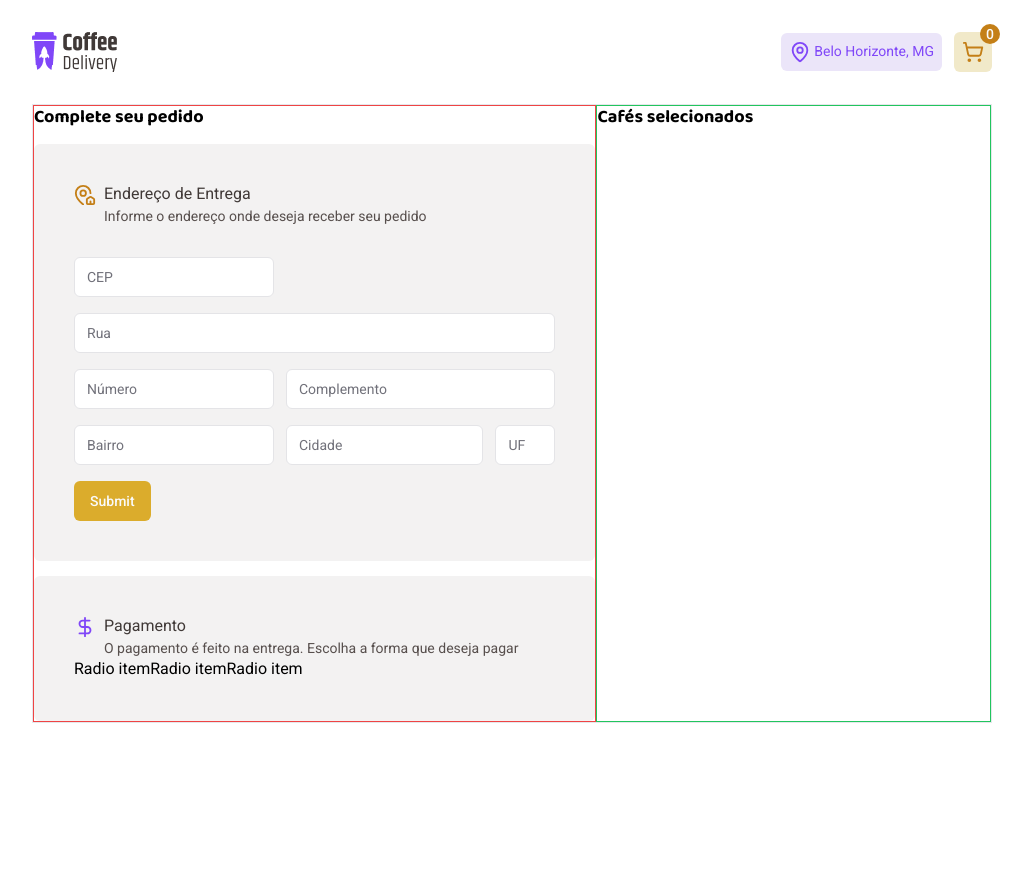
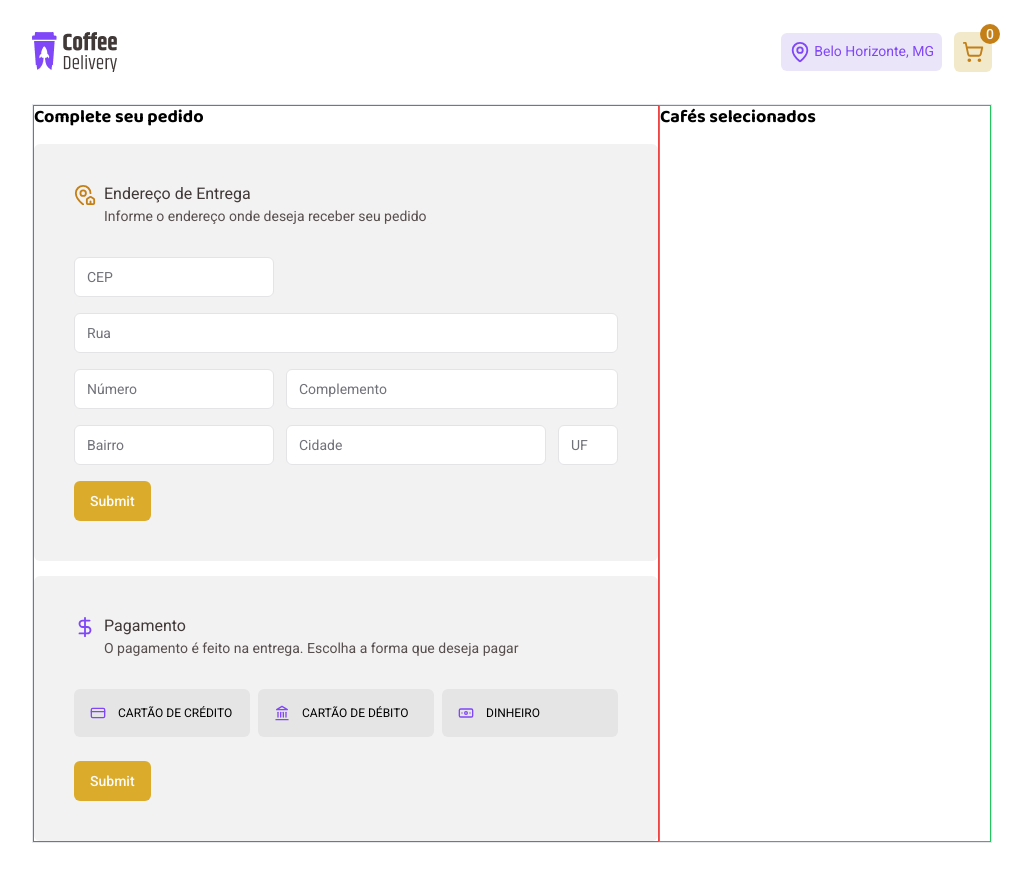
Before and after one commit to lucasnoman/02-coffee-delivery, a React (Vite) app: page /confirmation in a window 1280 px wide. Shown: the top 882 px of the page, without its empty margins (128-1159 px from the left). Before the commit the page ends 800 px from the top, so only its background shows below. Built offline with nearby package versions, Linux system fonts and the light colour scheme.

Commit message:
style: creates payment section

```diff
--- a/package.json
+++ b/package.json
@@ -13,6 +13,7 @@
   "dependencies": {
     "@hookform/resolvers": "^3.9.0",
     "@radix-ui/react-label": "^2.1.0",
+    "@radix-ui/react-radio-group": "^1.2.0",
     "@radix-ui/react-slot": "^1.1.0",
     "@tanstack/react-router": "^1.46.4",
     "class-variance-authority": "^0.7.0",
--- /dev/null
+++ b/src/components/ui/radio-group.tsx
@@ -0,0 +1,42 @@
+import * as RadioGroupPrimitive from '@radix-ui/react-radio-group'
+import { Circle } from 'lucide-react'
+import * as React from 'react'
+
+import { cn } from '@/lib/utils'
+
+const RadioGroup = React.forwardRef<
+  React.ElementRef<typeof RadioGroupPrimitive.Root>,
+  React.ComponentPropsWithoutRef<typeof RadioGroupPrimitive.Root>
+>(({ className, ...props }, ref) => {
+  return (
+    <RadioGroupPrimitive.Root
+      className={cn('grid gap-2', className)}
+      {...props}
+      ref={ref}
+    />
+  )
+})
+RadioGroup.displayName = RadioGroupPrimitive.Root.displayName
+
+const RadioGroupItem = React.forwardRef<
+  React.ElementRef<typeof RadioGroupPrimitive.Item>,
+  React.ComponentPropsWithoutRef<typeof RadioGroupPrimitive.Item>
+>(({ className, ...props }, ref) => {
+  return (
+    <RadioGroupPrimitive.Item
+      ref={ref}
+      className={cn(
+        'aspect-square h-4 w-4 rounded-full border border-zinc-900 text-zinc-900 ring-offset-white focus:outline-none focus-visible:ring-2 focus-visible:ring-zinc-950 focus-visible:ring-offset-2 disabled:cursor-not-allowed disabled:opacity-50 dark:border-zinc-800 dark:text-zinc-50 dark:ring-offset-zinc-950 dark:focus-visible:ring-zinc-300',
+        className,
+      )}
+      {...props}
+    >
+      <RadioGroupPrimitive.Indicator className="flex items-center justify-center">
+        <Circle className="size-2.5 fill-current text-current" />
+      </RadioGroupPrimitive.Indicator>
+    </RadioGroupPrimitive.Item>
+  )
+})
+RadioGroupItem.displayName = RadioGroupPrimitive.Item.displayName
+
+export { RadioGroup, RadioGroupItem }
--- /dev/null
+++ b/src/routes/confirmation/-PaymentForm.tsx
@@ -0,0 +1,84 @@
+import { zodResolver } from '@hookform/resolvers/zod'
+import { Banknote, CreditCard, Landmark } from 'lucide-react'
+import { useForm } from 'react-hook-form'
+import { z } from 'zod'
+
+import { Button } from '@/components/ui/button'
+import {
+  Form,
+  FormControl,
+  FormField,
+  FormItem,
+  FormLabel,
+  FormMessage,
+} from '@/components/ui/form'
+import { RadioGroup, RadioGroupItem } from '@/components/ui/radio-group'
+
+const FormSchema = z.object({
+  type: z.enum(['all', 'mentions', 'none'], {
+    required_error: 'You need to select a notification type.',
+  }),
+})
+
+export function PaymentForm() {
+  const form = useForm<z.infer<typeof FormSchema>>({
+    resolver: zodResolver(FormSchema),
+  })
+
+  function onSubmit(data: z.infer<typeof FormSchema>) {
+    console.log(data)
+  }
+
+  return (
+    <Form {...form}>
+      <form onSubmit={form.handleSubmit(onSubmit)} className="w-full space-y-6">
+        <FormField
+          control={form.control}
+          name="type"
+          render={({ field }) => (
+            <FormItem className="">
+              <FormControl>
+                <RadioGroup
+                  onValueChange={field.onChange}
+                  defaultValue={field.value}
+                  className="flex items-center justify-between"
+                >
+                  <FormItem className="flex h-12 w-44 items-center space-y-0 rounded-md bg-base-button p-4 text-xs has-[:checked]:border has-[:checked]:border-purple-default has-[:checked]:bg-purple-light">
+                    <FormControl>
+                      <RadioGroupItem value="credito" className="hidden" />
+                    </FormControl>
+                    <FormLabel className="ml-0 flex cursor-pointer items-center gap-3 text-xs font-normal leading-[1.6]">
+                      <CreditCard size={16} className="stroke-purple-default" />
+                      CARTÃO DE CRÉDITO
+                    </FormLabel>
+                  </FormItem>
+                  <FormItem className="flex h-12 w-44 items-center space-y-0 rounded-md bg-base-button p-4 text-xs has-[:checked]:border has-[:checked]:border-purple-default has-[:checked]:bg-purple-light">
+                    <FormControl>
+                      <RadioGroupItem value="debito" className="hidden" />
+                    </FormControl>
+                    <FormLabel className="flex cursor-pointer items-center gap-3 text-xs font-normal leading-[1.6]">
+                      <Landmark size={16} className="stroke-purple-default" />
+                      CARTÃO DE DÉBITO
+                    </FormLabel>
+                  </FormItem>
+                  <FormItem className="flex h-12 w-44 items-center space-y-0 rounded-md bg-base-button p-4 text-xs has-[:checked]:border has-[:checked]:border-purple-default has-[:checked]:bg-purple-light">
+                    <FormControl>
+                      <RadioGroupItem value="dinheiro" className="hidden" />
+                    </FormControl>
+                    <FormLabel className="flex cursor-pointer items-center gap-3 text-xs font-normal leading-[1.6]">
+                      <Banknote size={16} className="stroke-purple-default" />
+                      DINHEIRO
+                    </FormLabel>
+                  </FormItem>
+                </RadioGroup>
+              </FormControl>
+              <FormMessage />
+            </FormItem>
+          )}
+        />
+        {/* NOTE remover botão */}
+        <Button type="submit">Submit</Button>
+      </form>
+    </Form>
+  )
+}
--- a/src/routes/confirmation/index.tsx
+++ b/src/routes/confirmation/index.tsx
@@ -2,6 +2,7 @@ import { createFileRoute } from '@tanstack/react-router'
 import { DollarSign, MapPinHouse } from 'lucide-react'
 
 import { AddressForm } from './-AddressForm'
+import { PaymentForm } from './-PaymentForm'
 
 export const Route = createFileRoute('/confirmation/')({
   component: ConfirmationPage,
@@ -9,7 +10,7 @@ export const Route = createFileRoute('/confirmation/')({
 
 export function ConfirmationPage() {
   return (
-    <main className="mx-40 flex justify-between border">
+    <main className="mx-40 mb-32 flex justify-between border">
       <article className="w-[640px] border border-red-500">
         <h1 className="font-baloo text-lg font-bold leading-[1.3]">
           Complete seu pedido
@@ -31,7 +32,7 @@ export function ConfirmationPage() {
           <AddressForm />
         </section>
 
-        <section className="rounded-md bg-base-card p-10">
+        <section className="space-y-8 rounded-md bg-base-card p-10">
           <header className="flex items-start gap-2">
             <DollarSign size={22} className="stroke-purple-default" />
             <span className="space-y-[2px]">
@@ -42,11 +43,7 @@ export function ConfirmationPage() {
             </span>
           </header>
 
-          <div>
-            <span>Radio item</span>
-            <span>Radio item</span>
-            <span>Radio item</span>
-          </div>
+          <PaymentForm />
         </section>
       </article>
 
```
Also changed, not shown: 1 other file (tests, documents, lock files or other folders).
